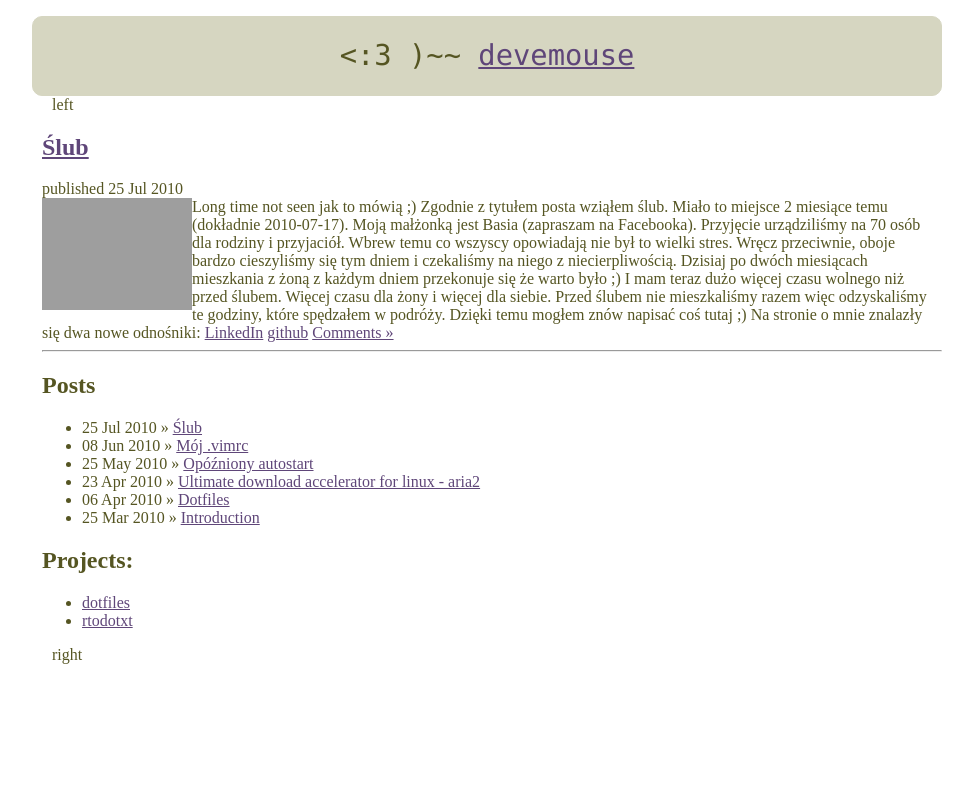
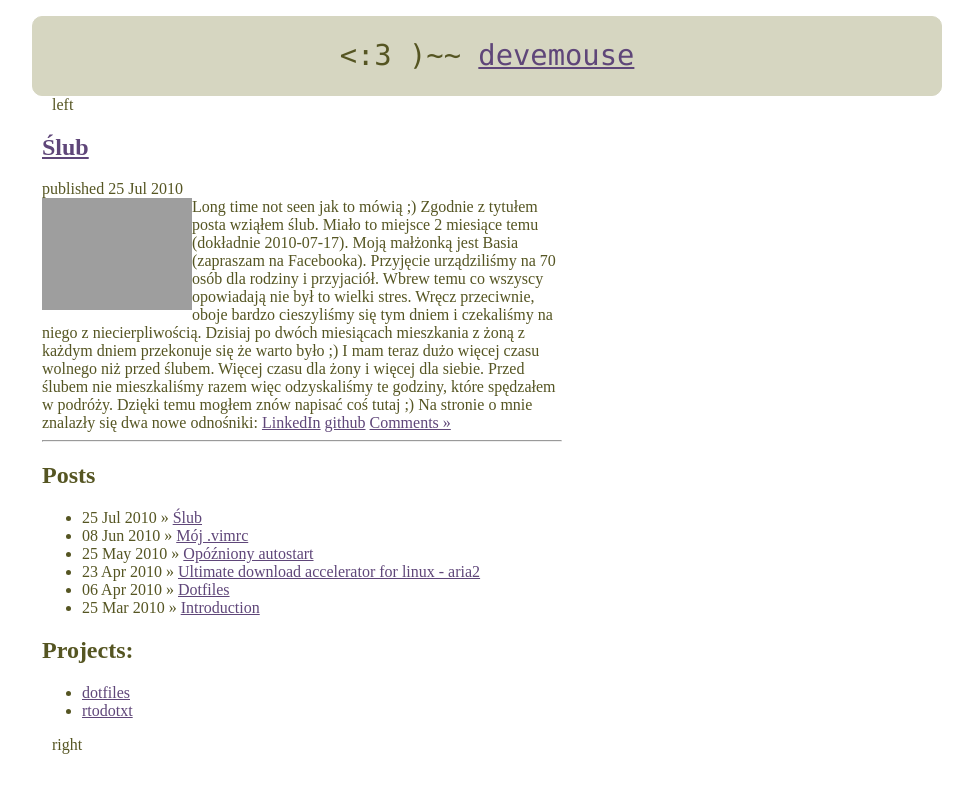
Before and after one commit to devemouse/devemouse.github.com, a Jekyll site: the page built from index.html, in a window 1280 px wide. Shown: the top 793 px of the page, without its empty margins (148-1121 px from the left). Built offline with Jekyll 4.4.1, drawn with Linux system fonts in a browser that asks for light colours; Markdown is read by kramdown in place of the engine named in the settings; grey boxes are pictures that could not be loaded.

Commit message:
forgot to update width of ceter item

```diff
--- a/_layouts/base.html
+++ b/_layouts/base.html
@@ -8,17 +8,14 @@
       <link rel="stylesheet" href="/css/screen.css" type="text/css" media="screen" />
    </head>
    <body>
+      {% include header.html %}
       <div class="container">
-         {% include header.html %}
-
          <div class="left">
             left
          </div>
-
          <div id="main" class="center">
             {{ content }}
          </div>
-
          <div class="right">
             right
          </div>
--- a/css/screen.css
+++ b/css/screen.css
@@ -38,7 +38,7 @@ img.alignleft
    width:140px
 }
 
-.container .main {
+.container .center {
    width:520px;
 }
 
```
